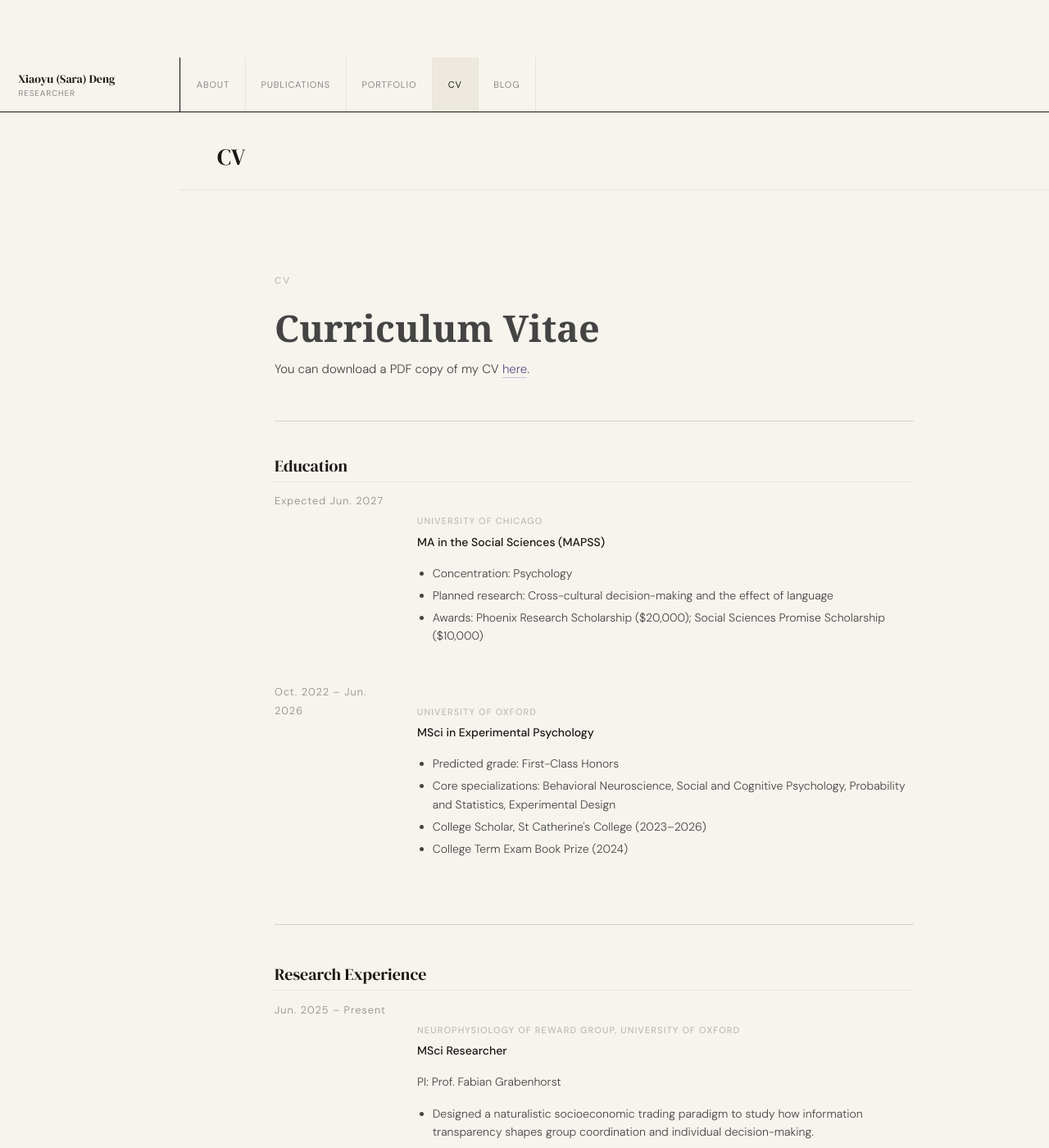
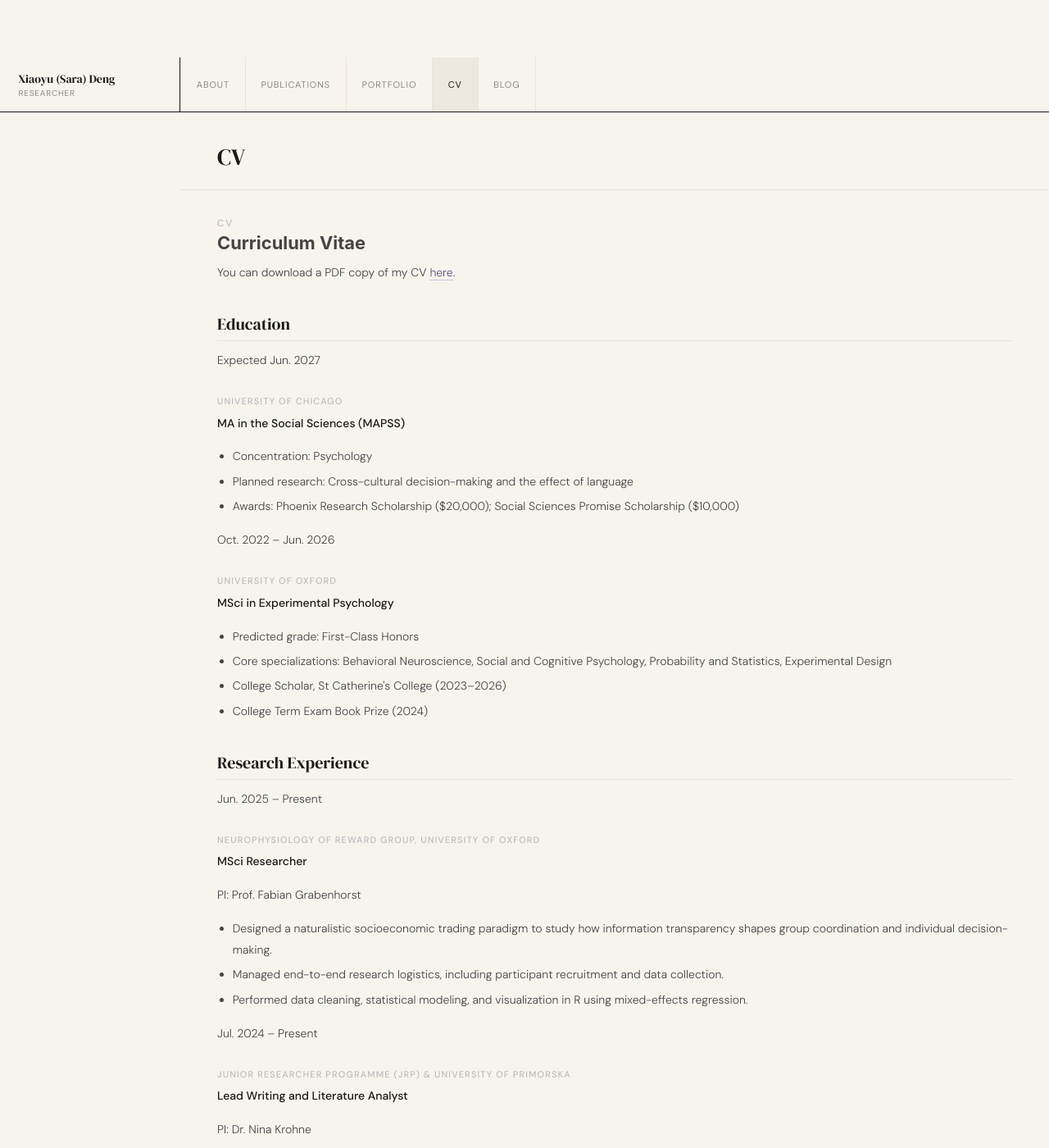
Before and after one commit to saradeng713/saradeng713.github.io, a Jekyll site: the page built from _pages/cv.md, in a window 1280 px wide and 1400 px high. Shown: the whole window at 82% size. Built offline with Jekyll 4.4.1, drawn with Linux system fonts in a browser that asks for light colours; a script that is not in the unit is left out.

Commit message:
Update _sara-theme.scss

```diff
--- a/_sass/layout/_sara-theme.scss
+++ b/_sass/layout/_sara-theme.scss
@@ -1,4 +1,4 @@
-/* Sara custom academic homepage theme */
+/* Sara layout fix */
 
 :root {
   --sara-bg: #f7f3ed;
@@ -14,67 +14,10 @@ body {
   color: var(--sara-text);
 }
 
-/* Top navigation */
-
 .masthead {
   background: var(--sara-bg);
   border-bottom: 2px solid var(--sara-text);
 }
-
-.masthead::after {
-  display: none;
-}
-
-.masthead__inner-wrap {
-  max-width: none !important;
-  padding: 0 !important;
-}
-
-.greedy-nav {
-  background: var(--sara-bg);
-  min-height: 86px;
-}
-
-.greedy-nav .site-title {
-  width: 280px;
-  padding: 26px 28px;
-  border-right: 2px solid var(--sara-text);
-  font-family: Georgia, serif;
-  line-height: 1.1;
-}
-
-.greedy-nav .site-title::after {
-  content: "RESEARCHER";
-  display: block;
-  margin-top: 4px;
-  font-family: Arial, sans-serif;
-  font-size: 0.72rem;
-  font-weight: 400;
-  letter-spacing: 0.12em;
-  color: var(--sara-muted);
-}
-
-.greedy-nav .visible-links {
-  margin-left: 0;
-}
-
-.greedy-nav .visible-links > li > a {
-  padding: 33px 26px;
-  border-left: 1px solid var(--sara-line);
-  color: var(--sara-muted);
-  font-family: Arial, sans-serif;
-  font-size: 0.78rem;
-  letter-spacing: 0.13em;
-  text-transform: uppercase;
-  text-decoration: none;
-}
-
-.greedy-nav .visible-links > li > a:hover {
-  background: #eee9df;
-  color: var(--sara-text);
-}
-
-/* Overall Academic Pages layout override */
 
 #main {
   max-width: none !important;
@@ -86,24 +29,26 @@ body {
   #main {
     display: grid !important;
     grid-template-columns: 280px minmax(0, 1fr);
+    align-items: start;
   }
 
   .sidebar {
-    grid-column: 1;
+    grid-column: 1 !important;
+    display: block !important;
     float: none !important;
     width: 280px !important;
     max-width: 280px !important;
-    height: calc(100vh - 86px);
+    min-height: calc(100vh - 86px);
     position: sticky !important;
-    top: 86px;
+    top: 86px !important;
     padding: 38px 28px !important;
     border-right: 2px solid var(--sara-text);
     background: var(--sara-bg);
-    overflow-y: auto;
+    box-sizing: border-box;
   }
 
   .page {
-    grid-column: 2;
+    grid-column: 2 !important;
     float: none !important;
     width: auto !important;
     max-width: none !important;
@@ -119,63 +64,92 @@ body {
   }
 }
 
-/* Sidebar profile */
+/* Sidebar */
 
-.author__avatar {
-  display: block;
+.sd-sidebar {
+  font-family: Arial, sans-serif;
+}
+
+.sd-sidebar__avatar,
+.sd-sidebar__avatar-fallback {
   width: 58px;
   height: 58px;
   margin-bottom: 24px;
 }
 
-.author__avatar img {
-  width: 58px !important;
-  height: 58px !important;
-  border-radius: 0 !important;
-  border: none !important;
-  padding: 0 !important;
+.sd-sidebar__avatar img {
+  width: 58px;
+  height: 58px;
   object-fit: cover;
+  border-radius: 0;
 }
 
-.author__content {
-  display: block !important;
-  padding: 0 !important;
-}
-
-.author__name {
-  font-family: Georgia, serif !important;
-  font-size: 1.05rem !important;
+.sd-sidebar__avatar-fallback {
+  display: flex;
+  align-items: center;
+  justify-content: center;
+  background: #111;
+  color: #fff;
+  font-family: Georgia, serif;
   font-weight: 700;
 }
 
-.author__pronouns,
-.author__bio {
-  font-family: Arial, sans-serif;
+.sd-sidebar__name {
+  margin: 0;
+  font-family: Georgia, serif;
+  font-size: 1.05rem;
+  font-weight: 700;
+}
+
+.sd-sidebar__pronoun {
+  margin: 6px 0 0;
   color: var(--sara-muted);
   font-size: 0.78rem;
   letter-spacing: 0.08em;
   text-transform: uppercase;
 }
 
-.author__urls-wrapper {
-  display: block !important;
-  margin-top: 28px;
+.sd-sidebar__rule,
+.sd-sidebar__rule-light {
+  margin: 28px 0;
+  border-top: 1px solid var(--sara-line);
 }
 
-.author__urls {
-  border: 0 !important;
-  box-shadow: none !important;
-  background: transparent !important;
+.sd-sidebar__section-label {
+  margin: 0 0 12px;
+  color: #aaa39b;
+  font-size: 0.72rem;
+  letter-spacing: 0.18em;
+  text-transform: uppercase;
 }
 
-.author__urls li {
+.sd-sidebar__item {
+  margin-bottom: 16px;
+  line-height: 1.5;
+  color: #555;
+}
+
+.sd-sidebar__item strong {
+  display: block;
+  color: var(--sara-text);
+}
+
+.sd-sidebar__links {
+  list-style: none;
+  padding: 0;
+  margin: 0;
+}
+
+.sd-sidebar__links li {
   border-bottom: 1px solid var(--sara-line);
 }
 
-.author__urls a {
-  color: #666 !important;
-  font-size: 0.85rem !important;
-  text-decoration: none !important;
+.sd-sidebar__links a {
+  display: flex;
+  justify-content: space-between;
+  padding: 10px 0;
+  color: #555;
+  text-decoration: none;
 }
 
 /* Homepage */
@@ -199,22 +173,16 @@ body {
   text-transform: uppercase;
 }
 
-.sara-kicker {
-  margin-bottom: 22px;
-}
-
 .sara-title {
   max-width: 780px;
   margin: 0;
   font-family: Georgia, serif;
   font-size: clamp(2.6rem, 4vw, 3.8rem);
   line-height: 1.05;
-  font-weight: 700;
 }
 
 .sara-title em {
   color: var(--sara-purple);
-  font-style: italic;
 }
 
 .sara-intro {
@@ -247,11 +215,6 @@ body {
   display: block;
   margin: 14px 0 4px;
   font-family: Georgia, serif;
-  font-size: 1.05rem;
-}
-
-.sara-info-card span {
-  color: #777;
 }
 
 .sara-tags {
@@ -270,33 +233,10 @@ body {
   text-transform: uppercase;
 }
 
-.sara-tag.small {
-  border-color: var(--sara-line);
-  color: #888;
-}
-
-/* Non-home pages */
-
-body:not(.layout--single) .page__content {
-  max-width: 760px;
-}
-
-.page__title {
-  font-family: Georgia, serif;
-}
-
-/* Mobile */
-
 @media screen and (max-width: 1023px) {
-  .greedy-nav .site-title {
-    width: auto;
-    border-right: 0;
-  }
-
   .sidebar {
-    border-right: 0;
+    padding: 28px !important;
     border-bottom: 1px solid var(--sara-line);
-    padding: 28px !important;
   }
 
   .sara-hero,
@@ -310,138 +250,4 @@ body:not(.layout--single) .page__content {
   .sara-info-grid {
     grid-template-columns: 1fr;
   }
-
-  .sara-info-card {
-    border-right: 0;
-    border-bottom: 1px solid var(--sara-line);
-  }
 }
-
-/* CV page */
-
-.sara-cv {
-  max-width: 920px;
-  padding: 70px;
-}
-
-.sara-cv-header {
-  padding-bottom: 34px;
-  border-bottom: 1px solid var(--sara-line);
-  margin-bottom: 42px;
-}
-
-.sara-cv-header h1 {
-  margin: 18px 0 14px;
-  font-family: Georgia, serif;
-  font-size: 3rem;
-  line-height: 1.1;
-}
-
-.sara-cv-header p {
-  max-width: 620px;
-  font-size: 1rem;
-  line-height: 1.7;
-}
-
-.sara-cv-section {
-  margin-bottom: 48px;
-  padding-bottom: 36px;
-  border-bottom: 1px solid var(--sara-line);
-}
-
-.sara-cv-section h2 {
-  margin-bottom: 28px;
-  font-family: Georgia, serif;
-  font-size: 1.55rem;
-}
-
-.sara-cv-item {
-  display: grid;
-  grid-template-columns: 140px minmax(0, 1fr);
-  gap: 34px;
-  margin-bottom: 30px;
-}
-
-.sara-cv-date {
-  color: var(--sara-muted);
-  font-size: 0.85rem;
-  letter-spacing: 0.08em;
-}
-
-.sara-cv-content h3 {
-  margin: 0 0 8px;
-  font-family: Georgia, serif;
-  font-size: 1.15rem;
-}
-
-.sara-cv-content p {
-  margin: 0 0 10px;
-  line-height: 1.65;
-}
-
-.sara-cv-content ul,
-.sara-cv-section ul {
-  margin-top: 10px;
-}
-
-.sara-cv-content li,
-.sara-cv-section li {
-  margin-bottom: 8px;
-  line-height: 1.6;
-}
-
-.sara-cv-skills {
-  display: grid;
-  grid-template-columns: repeat(3, minmax(0, 1fr));
-  gap: 34px;
-}
-
-.sara-cv-skills h3 {
-  margin-top: 0;
-  font-family: Georgia, serif;
-  font-size: 1.05rem;
-}
-
-@media screen and (max-width: 768px) {
-  .sara-cv {
-    padding: 36px 28px;
-  }
-
-  .sara-cv-item {
-    grid-template-columns: 1fr;
-    gap: 8px;
-  }
-
-  .sara-cv-skills {
-    grid-template-columns: 1fr;
-  }
-
-  .sara-cv-header h1 {
-    font-size: 2.3rem;
-  }
-}
-
-/* Force sidebar to appear correctly on homepage */
-
-@media screen and (min-width: 1024px) {
-  .sidebar {
-    display: block !important;
-    visibility: visible !important;
-    opacity: 1 !important;
-  }
-
-  .sidebar.sticky {
-    position: sticky !important;
-    top: 86px !important;
-  }
-
-  .author__avatar,
-  .author__content,
-  .author__urls-wrapper {
-    display: block !important;
-  }
-
-  .author__urls {
-    display: block !important;
-  }
-}
```
